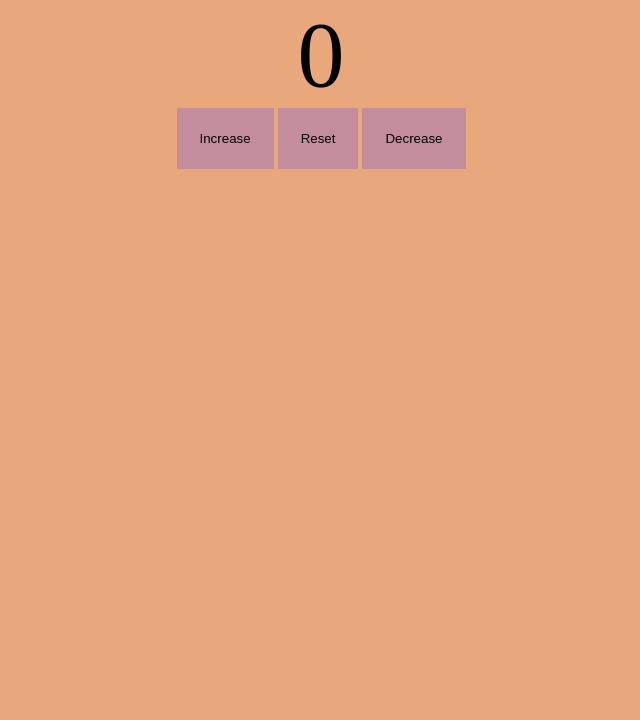
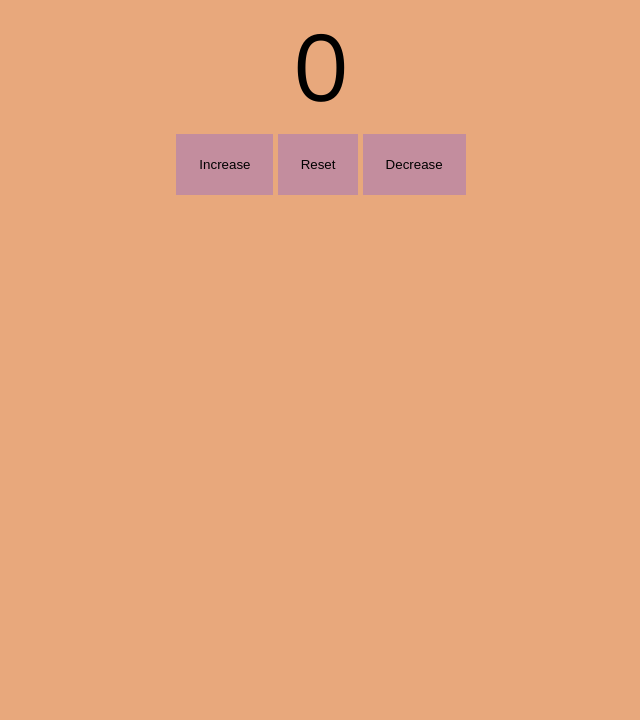
Before and after one commit to KKoder1991/counter, a plain HTML site: page index.html in a window 1280 px wide. Shown: the part 80-800 px from the top of the page, without its empty margins (319-959 px from the left). Drawn offline with nearby package versions, Linux system fonts and the light colour scheme.

Commit message:
applied font styling to the counter

```diff
--- a/style.css
+++ b/style.css
@@ -1,5 +1,6 @@
 @import url('https://fonts.googleapis.com/css2?family=Nunito:ital,wght@0,400;0,700;1,400&display=swap');
 body {
+    font-family: Nunito, sans-serif;
     text-align: center;
     background-color: #e8a87c;
 }
```
